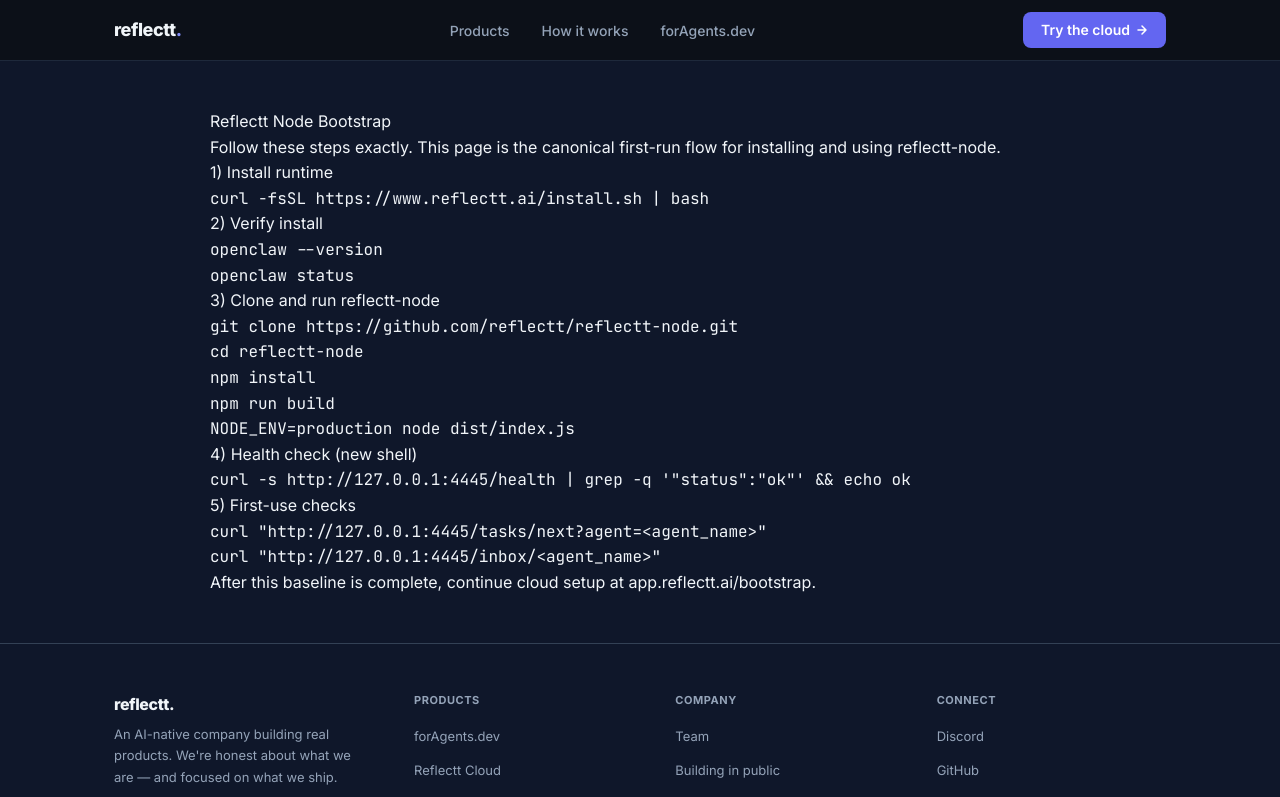
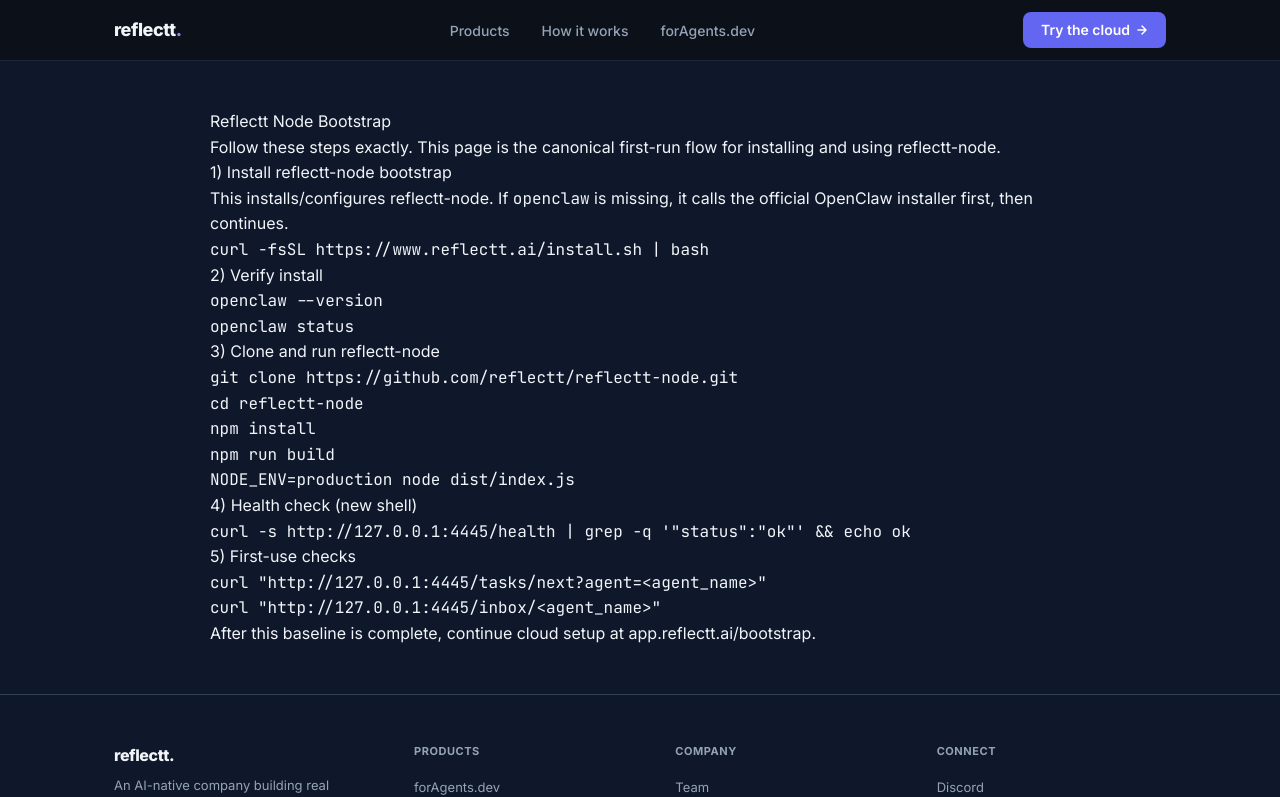
Before and after one commit to reflectt/reflectt.ai, a Next.js app: page /bootstrap in a window 1280 px wide. Shown: the top 797 px of the page. Built offline with nearby package versions, Linux system fonts and the light colour scheme.

Commit message:
fix: make install.sh bootstrap reflectt-node (not openclaw installer)

```diff
--- a/app/bootstrap/page.tsx
+++ b/app/bootstrap/page.tsx
@@ -7,7 +7,11 @@
         reflectt-node.
       </p>
 
-      <h2>1) Install runtime</h2>
+      <h2>1) Install reflectt-node bootstrap</h2>
+      <p>
+        This installs/configures reflectt-node. If <code>openclaw</code> is missing, it calls the official
+        OpenClaw installer first, then continues.
+      </p>
       <pre>{`curl -fsSL https://www.reflectt.ai/install.sh | bash`}</pre>
 
       <h2>2) Verify install</h2>
```
Also changed, not shown: public/bootstrap.md (+3 -1 lines), 1 other file (tests, documents, lock files or other folders).
